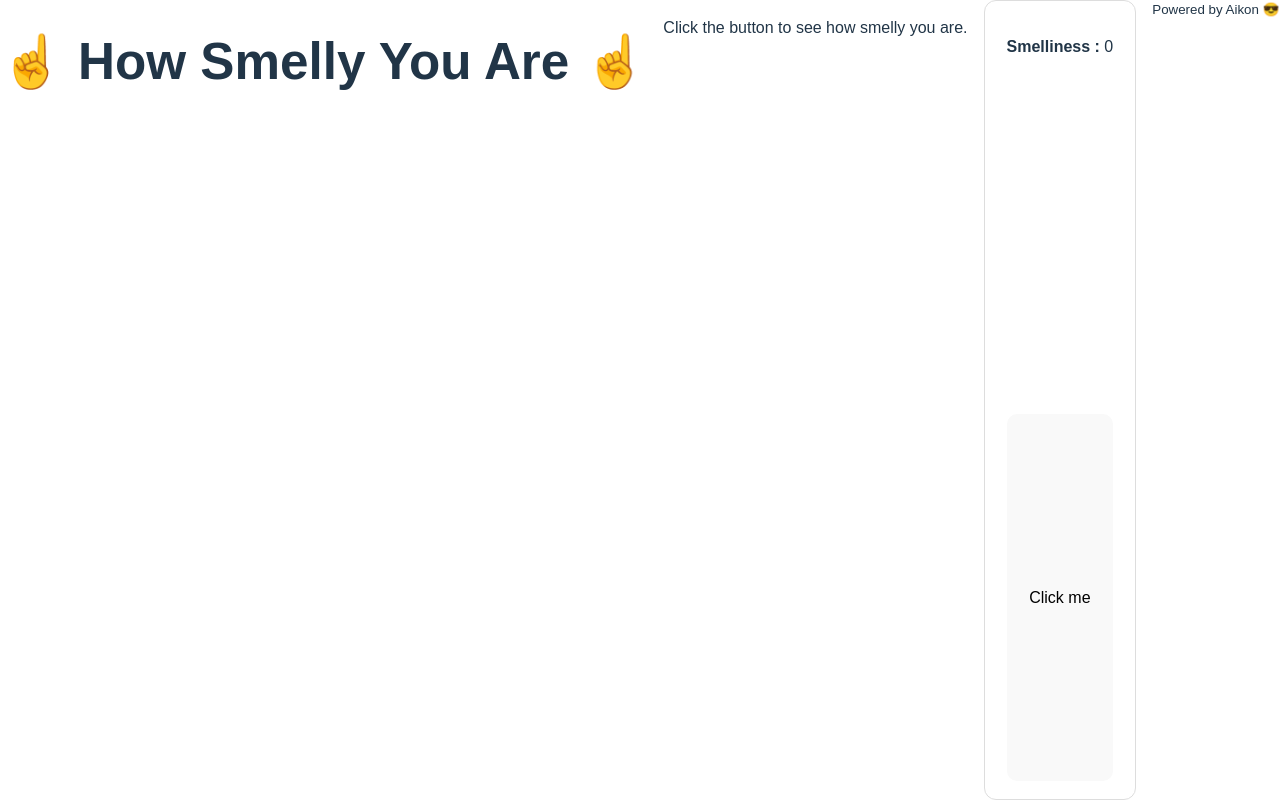
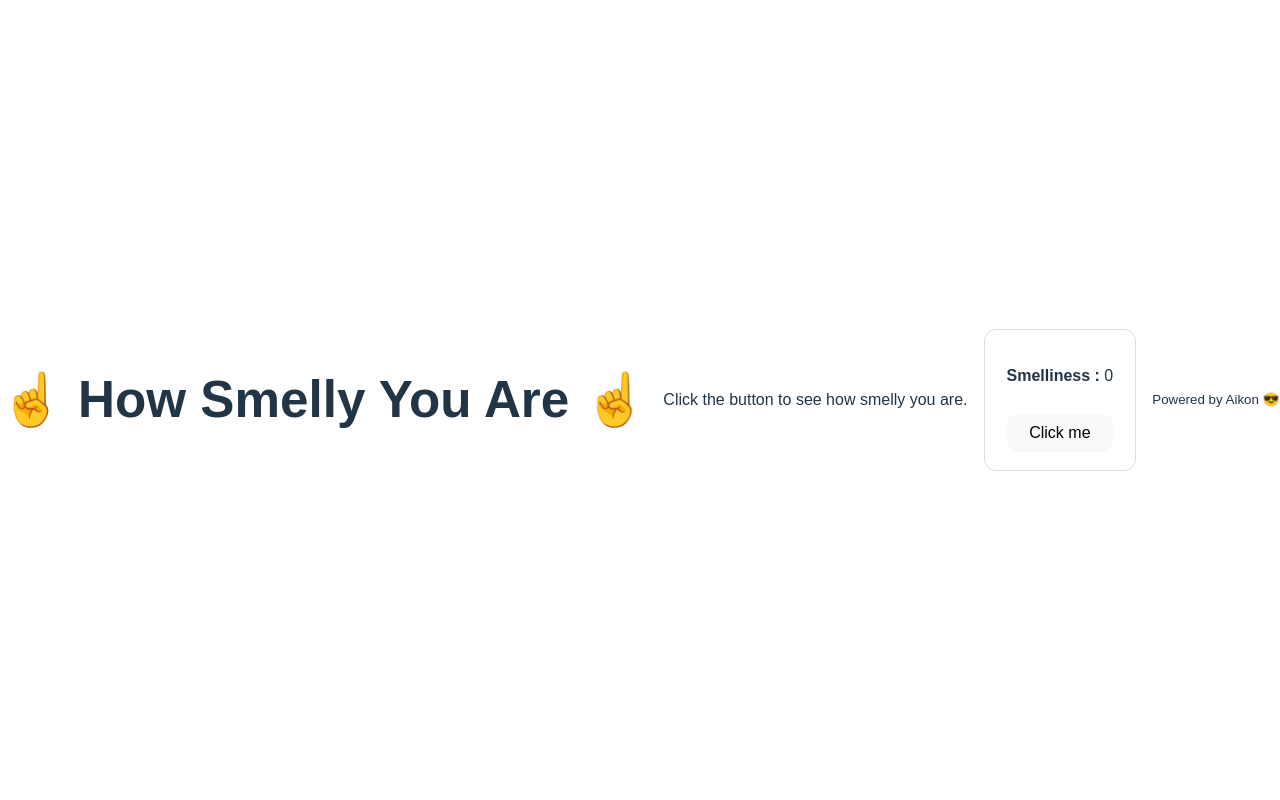
Before and after one commit to aihe55/vercel-react-test, a React (Vite) app: page / in a window 1280 px wide. Built offline with nearby package versions, Linux system fonts and the light colour scheme.

Commit message:
Fix mispelled align-items

```diff
--- a/src/App.css
+++ b/src/App.css
@@ -5,7 +5,7 @@
   gap: 16px;
   text-align: center;
   justify-content: center;
-  align-item: center;
+  align-items: center;
   font-family: Arial, sans-serif;
 }
 
```
